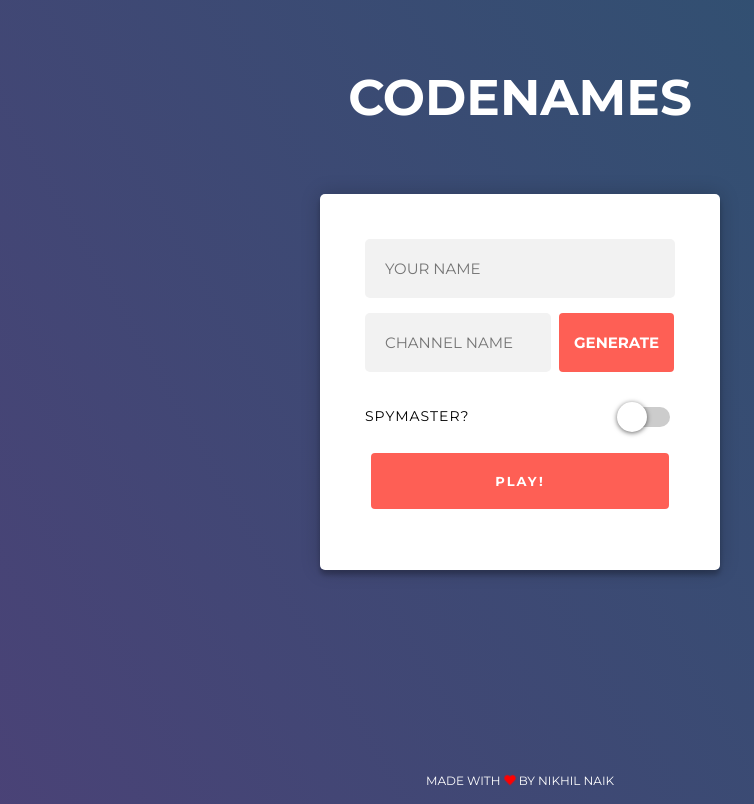
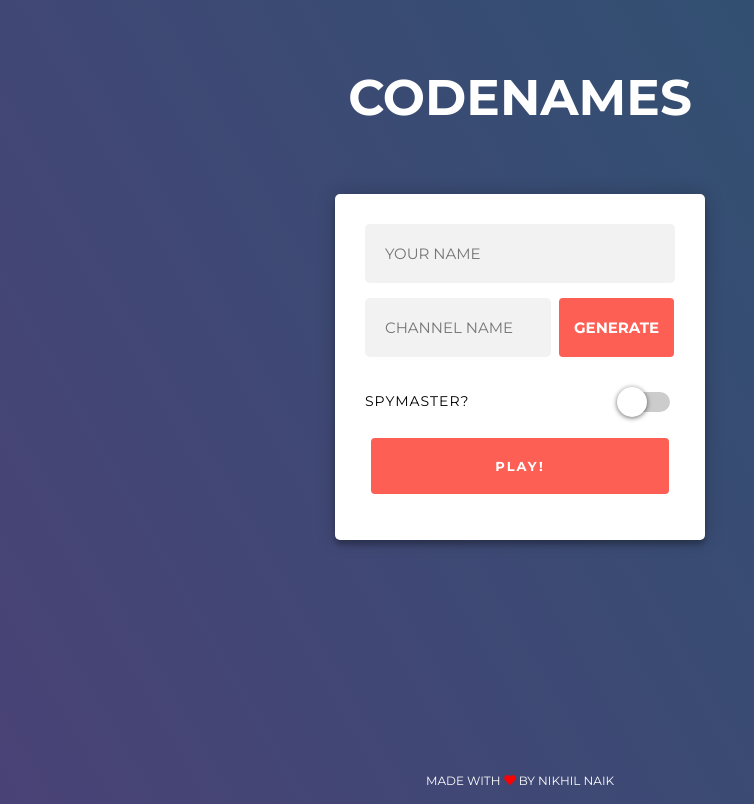
Before and after one commit to pnikhil/codenames_client, a React (Create React App) app: page /#/ in a window 1280 px wide. Shown: the whole page, without its empty margins (120-874 px from the left). Built offline with nearby package versions, Linux system fonts and the light colour scheme.

Commit message:
UI changes

```diff
--- a/src/css/Forms.css
+++ b/src/css/Forms.css
@@ -9,12 +9,12 @@
     position: relative;
     z-index: 1;
     background: #FFFFFF;
-    max-width: 400px;
+    max-width: 370px;
     margin: 0 auto 100px;
-    padding: 45px;
+    padding: 30px;
     box-shadow: 0 0 20px 0 rgba(0, 0, 0, 0.2), 0 5px 5px 0 rgba(0, 0, 0, 0.24);
     border-radius:5px;
-    z-index: 1
+    z-index: 1;
 }
 
 .form-wrapper .form-inner {
```
